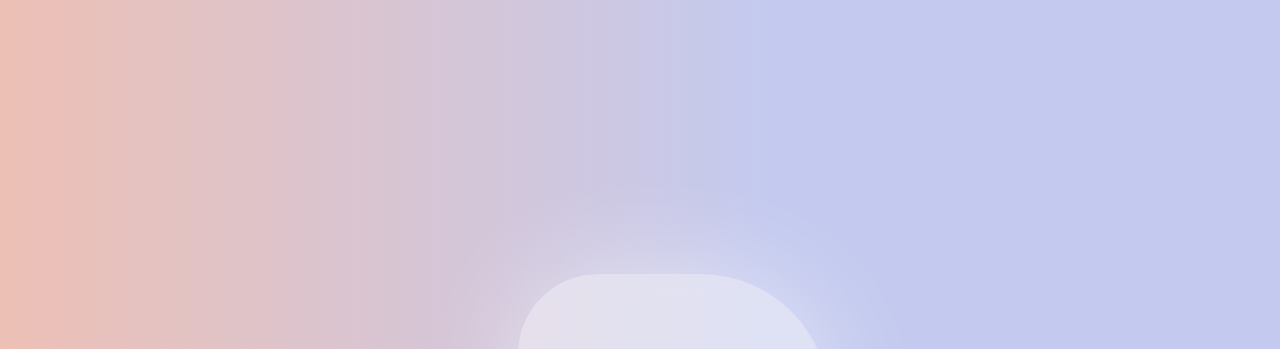
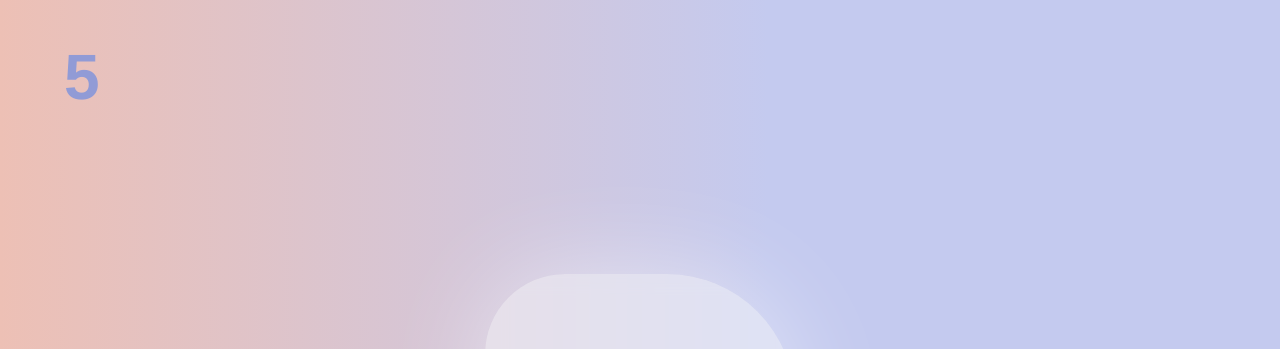
Before and after one commit to actwu/clock, a plain HTML site: page index.html in a window 1280 px wide. Shown: the top 349 px of the page. Drawn offline with Linux system fonts and the light colour scheme.

Commit message:
Update style.css

```diff
--- a/style.css
+++ b/style.css
@@ -40,6 +40,14 @@ right: 2vw;
 bottom: 2vh;
 }
 
+h2 {
+font-size: 8vh;
+position: fixed;
+z-index: 2;
+top: 5vh;
+  left: 5vw;
+}
+
 div {
     background: rgba(250, 250, 250, .5);
 	-webkit-backdrop-filter: blur(10px);
```
